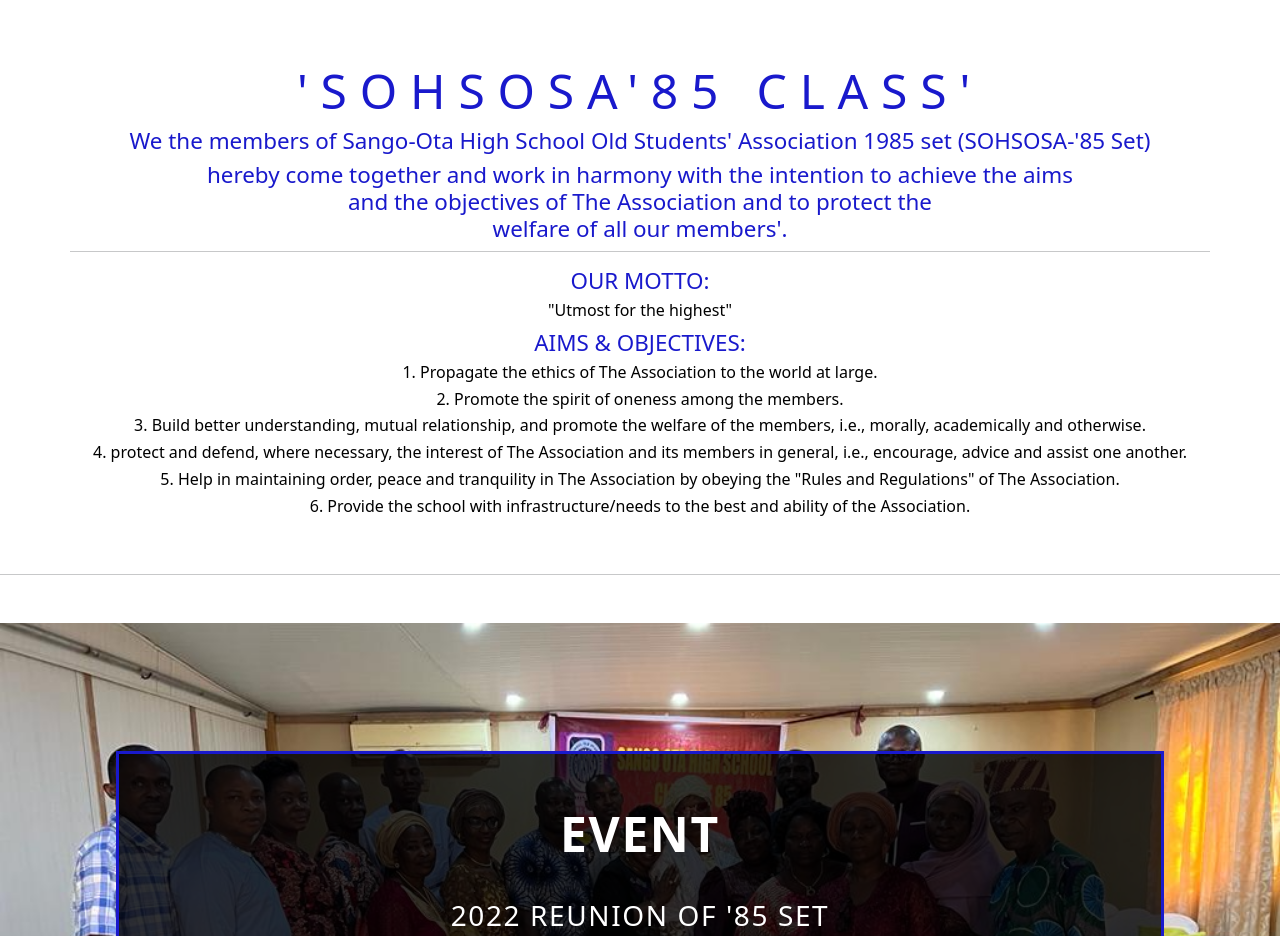
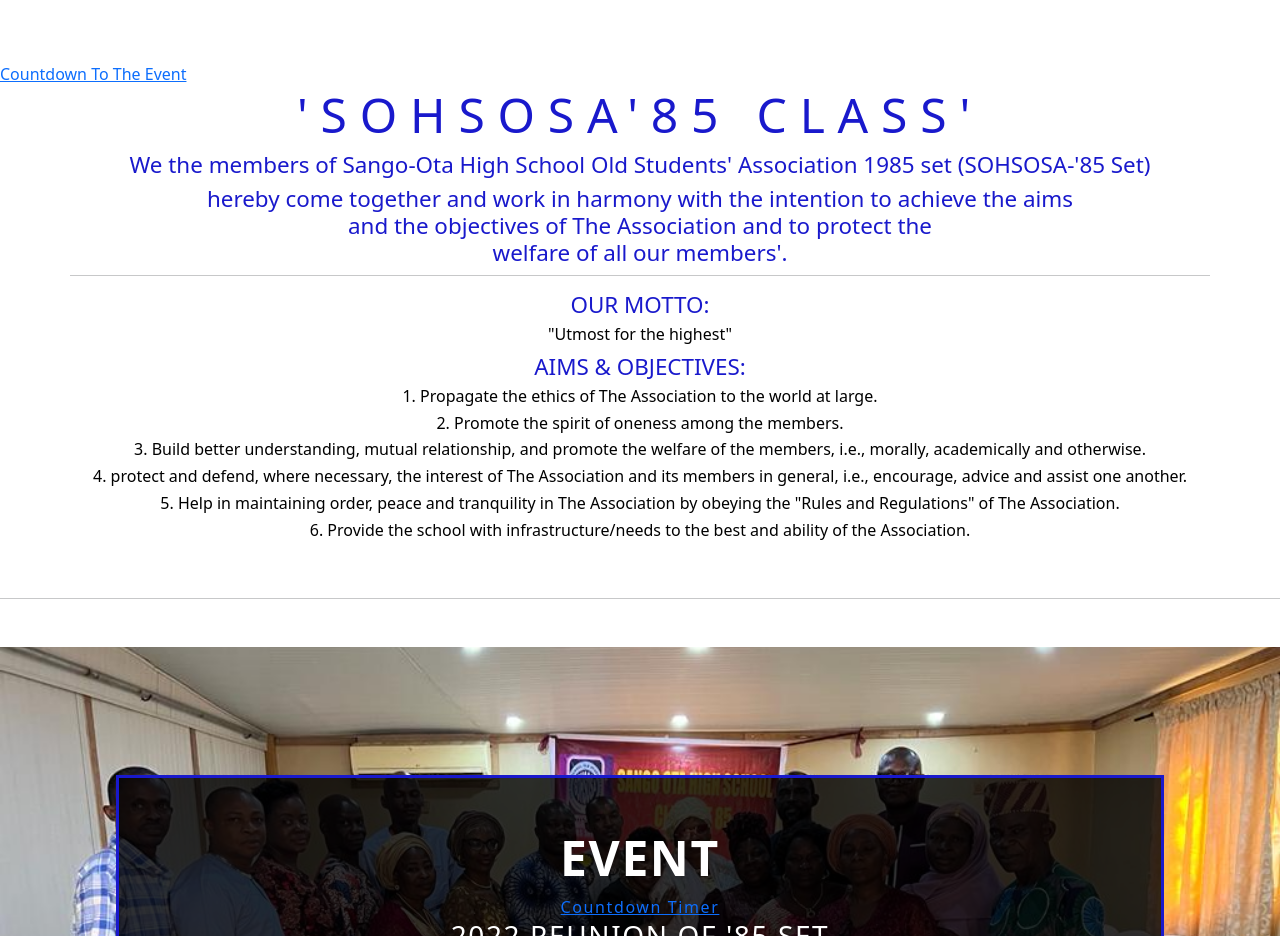
Before and after one commit to Littleprof1/Oldstudent, a plain HTML site: page index.html in a window 1280 px wide. Shown: the part 562-1498 px from the top of the page. Drawn offline with nearby package versions, Linux system fonts and the light colour scheme; a script that the page names is missing.

Commit message:
countdown timer

```diff
--- a/css/styles.css
+++ b/css/styles.css
@@ -389,7 +389,7 @@
 .event-homepage-text h1{
   font-size: 3rem;
   font-weight: 600;
-  padding-bottom: 3%;
+  /* padding-bottom: 3%; */
 }
 
 .event-homepage-text h2{
--- a/index.html
+++ b/index.html
@@ -203,6 +203,9 @@
         </a>
       </div>
 
+      <script src="https://cdn.logwork.com/widget/countdown.js"></script>
+<a href="https://logwork.com/countdown-xg1v" class="countdown-timer" data-timezone="Africa/Lagos" data-date="2022-12-27 00:39">Countdown To The Event</a>
+
       <section id="intro">
         <div class="container">
           <div class="row">
@@ -266,6 +269,8 @@
         <div class="event-container">
           <div class="row event-homepage-text">
             <h1 data-aos="fade-down">EVENT</h1>
+            <script src="https://cdn.logwork.com/widget/countdown.js"></script>
+<a href="https://logwork.com/countdown-xg1v" class="countdown-timer" data-timezone="Africa/Lagos" data-date="2022-12-27 00:39">Countdown Timer</a>
             <h3 data-aos="fade-right">2022 REUNION OF '85 SET</h3>
             <h6 data-aos="fade-up"><a href="#"><i class="fa-solid fa-calendar-days"></i></a> 27th DECEMBER   2022</h6>
             <h6 data-aos="fade-up"><a href="#"><i class="fa-solid fa-location-dot"></i></a> Maridon Palace Hotel. <br> No 11
```
